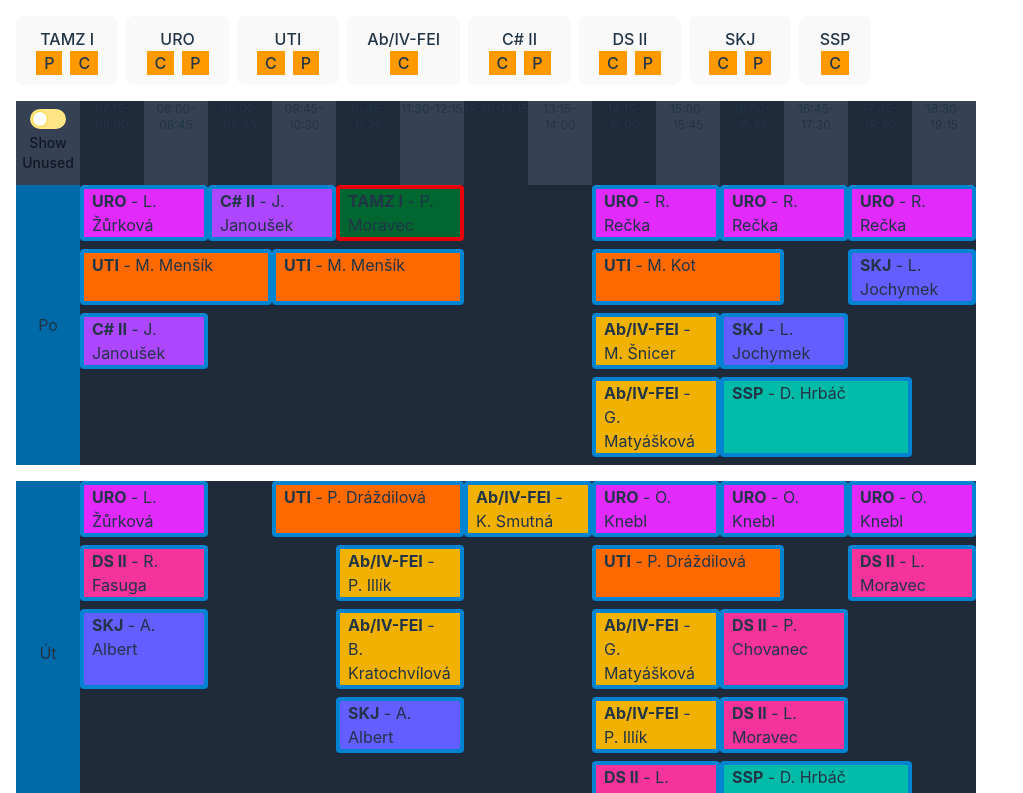
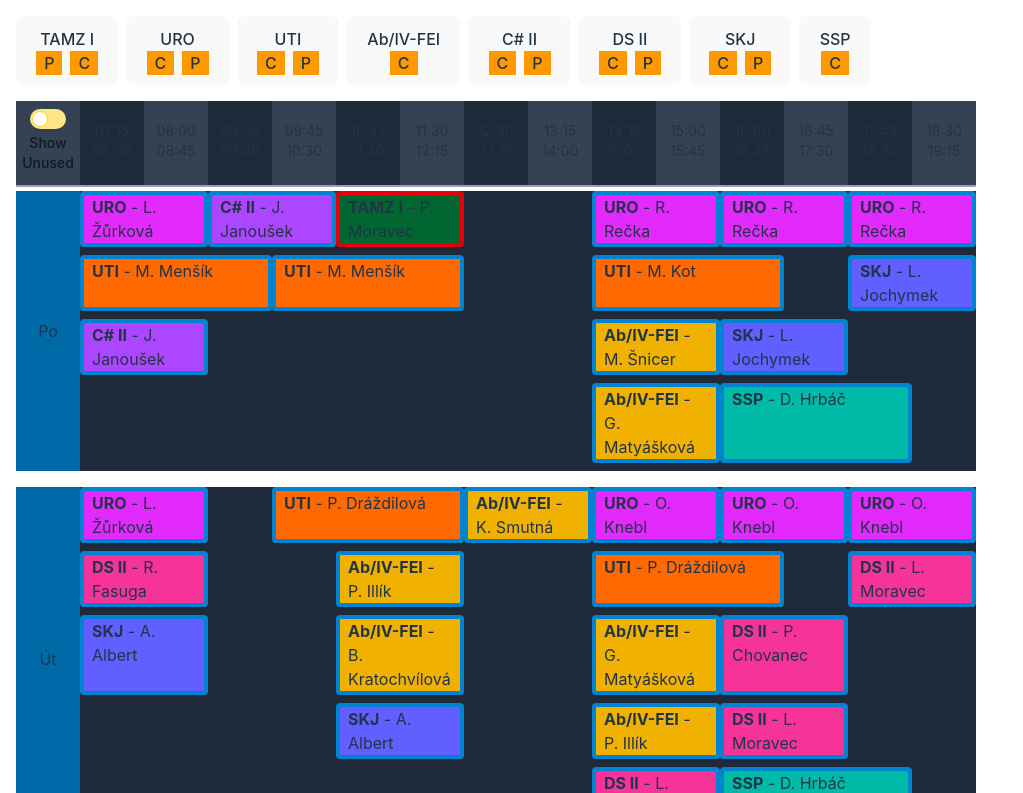
Before and after one commit to Rarach28/vsb_timetable_picker, a React (Vite) app: page / in a window 1280 px wide. Shown: the top 793 px of the page, without its empty margins (0-1023 px from the left). Built offline with nearby package versions, Linux system fonts and the light colour scheme.

Commit message:
main TH FIX + oprava hodin na střed

```diff
--- a/src/App.jsx
+++ b/src/App.jsx
@@ -204,7 +204,7 @@ const App = () => {
       </div>
 
       {/* Hodiny */}
-      <div className="flex-col">
+      <div className="flex-col mb-1 border-b-2 border-gray-400">
         <div className="grid grid-cols-15 w-[960px]">
           <div className="col-start-1 col-span-1 w-[64px] row-start-1 bg-gray-700">
             <label className="inline-flex items-center cursor-pointer flex-col justify-center items-center w-full mb-3">
@@ -219,8 +219,13 @@ const App = () => {
             </label>
           </div>
           {timeSlots.map((slot, index) => (
-            <div key={slot} className={`w-[64px] text-center text-xs col-start-${index + 2} col-span-1 text-center ${index % 2 ? "bg-gray-700" : "bg-gray-800"}`}>
-              {slot}
+            <div key={slot} className={`w-[64px] h-full pt-5 text-center text-sm col-start-${index + 2} col-span-1 text-center ${index % 2 ? "bg-gray-700" : "bg-gray-800"}`}>
+              {slot.split("-").map((part, i) => (
+                <React.Fragment key={i}>
+                  {part}
+                  {i === 0 && <br />}
+                </React.Fragment>
+              ))}
             </div>
           ))}
         </div>
```
